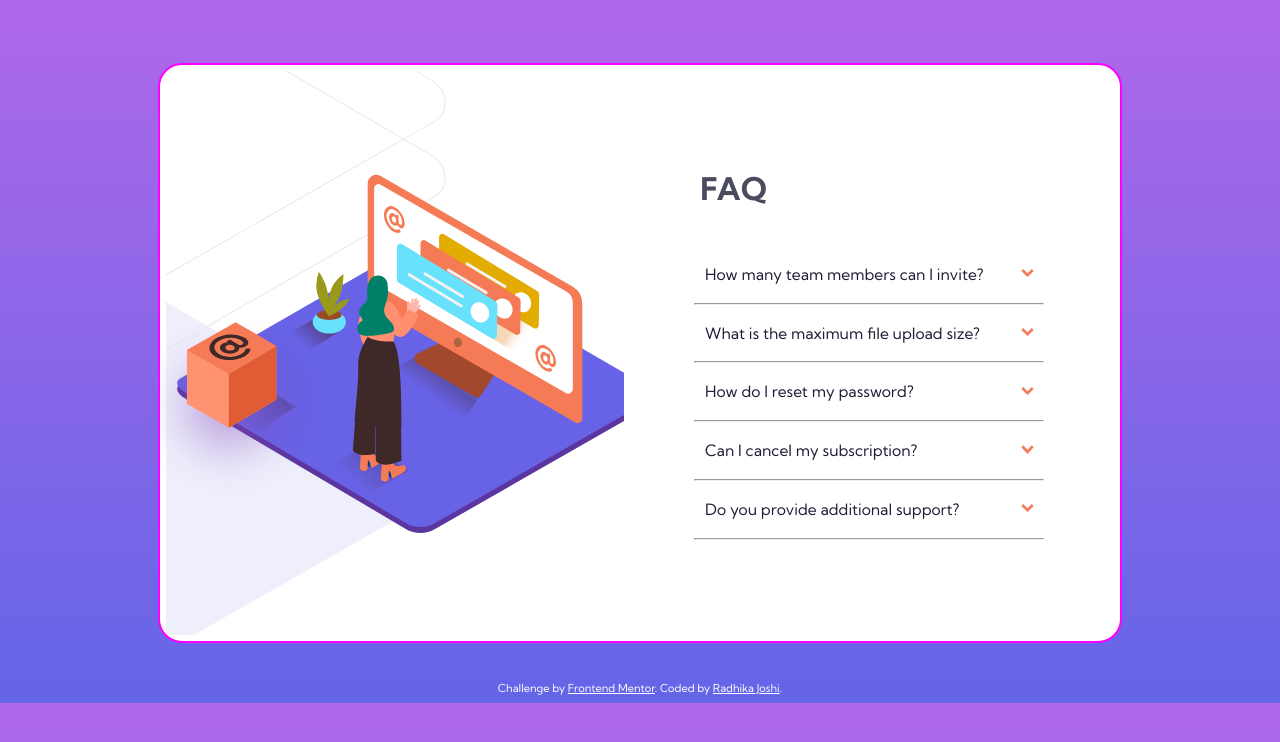
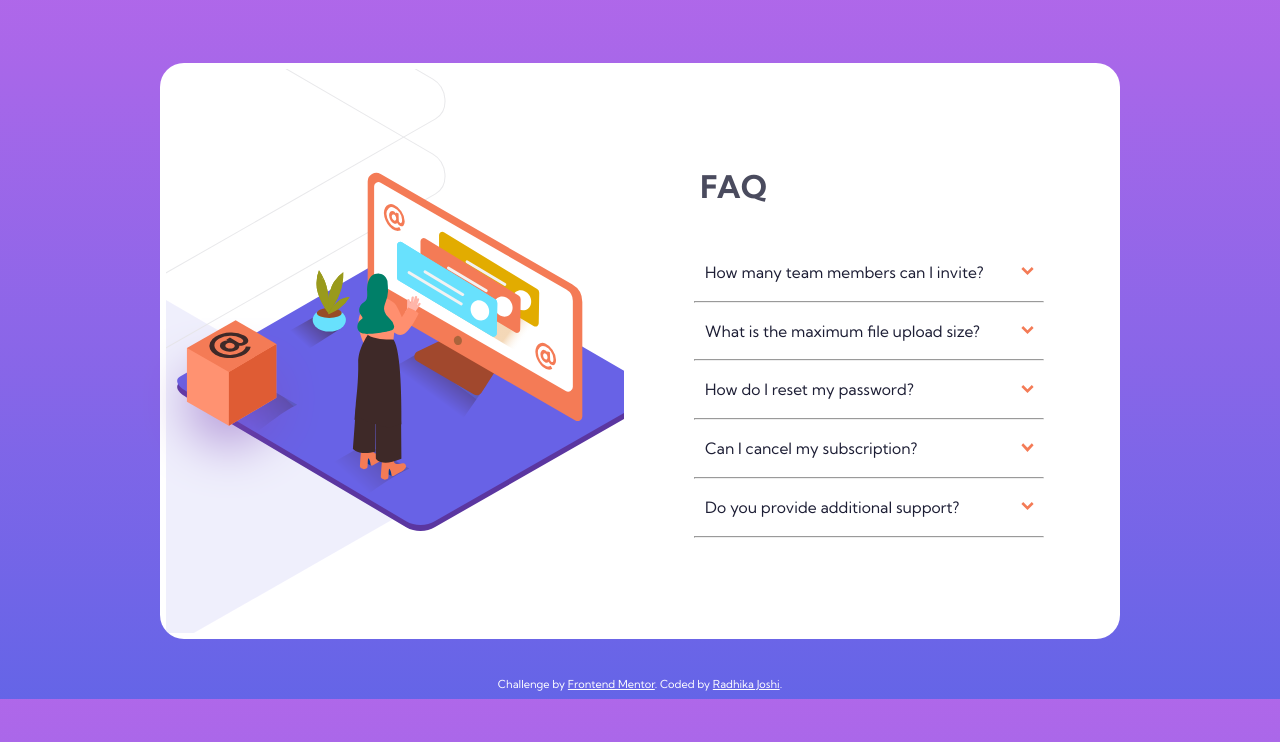
Before and after one commit to RadhikaRJ/faq_accordion_card, a plain HTML site: page index.html in a window 1280 px wide. Drawn offline with Linux system fonts and the light colour scheme.

```diff
--- a/styles.css
+++ b/styles.css
@@ -27,7 +27,7 @@ body {
 
 .container {
   background-color: white;
-  border: 2px solid magenta;
+  /* border: 2px solid magenta; */
   width: 75%;
   max-width: 1440px;
 
```
